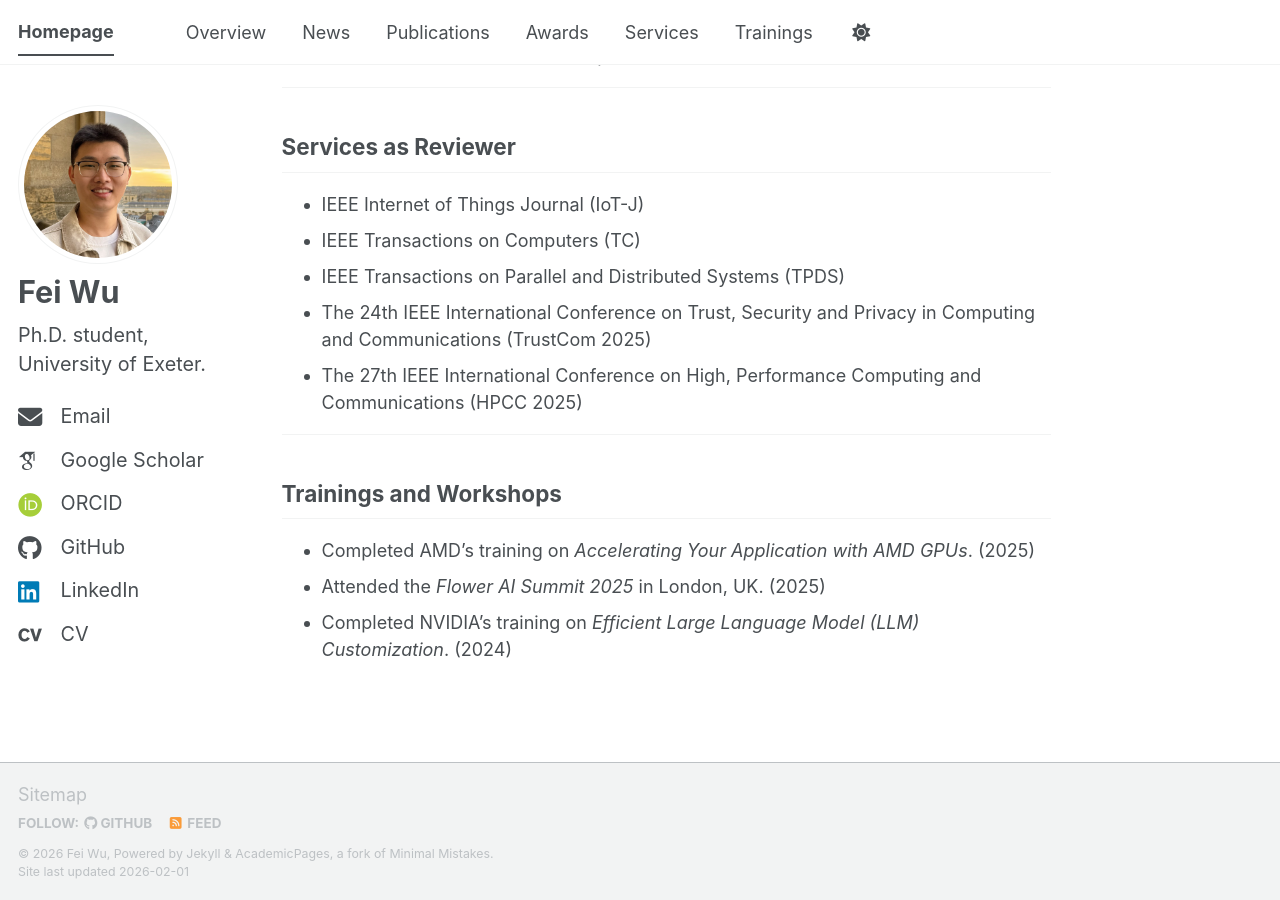
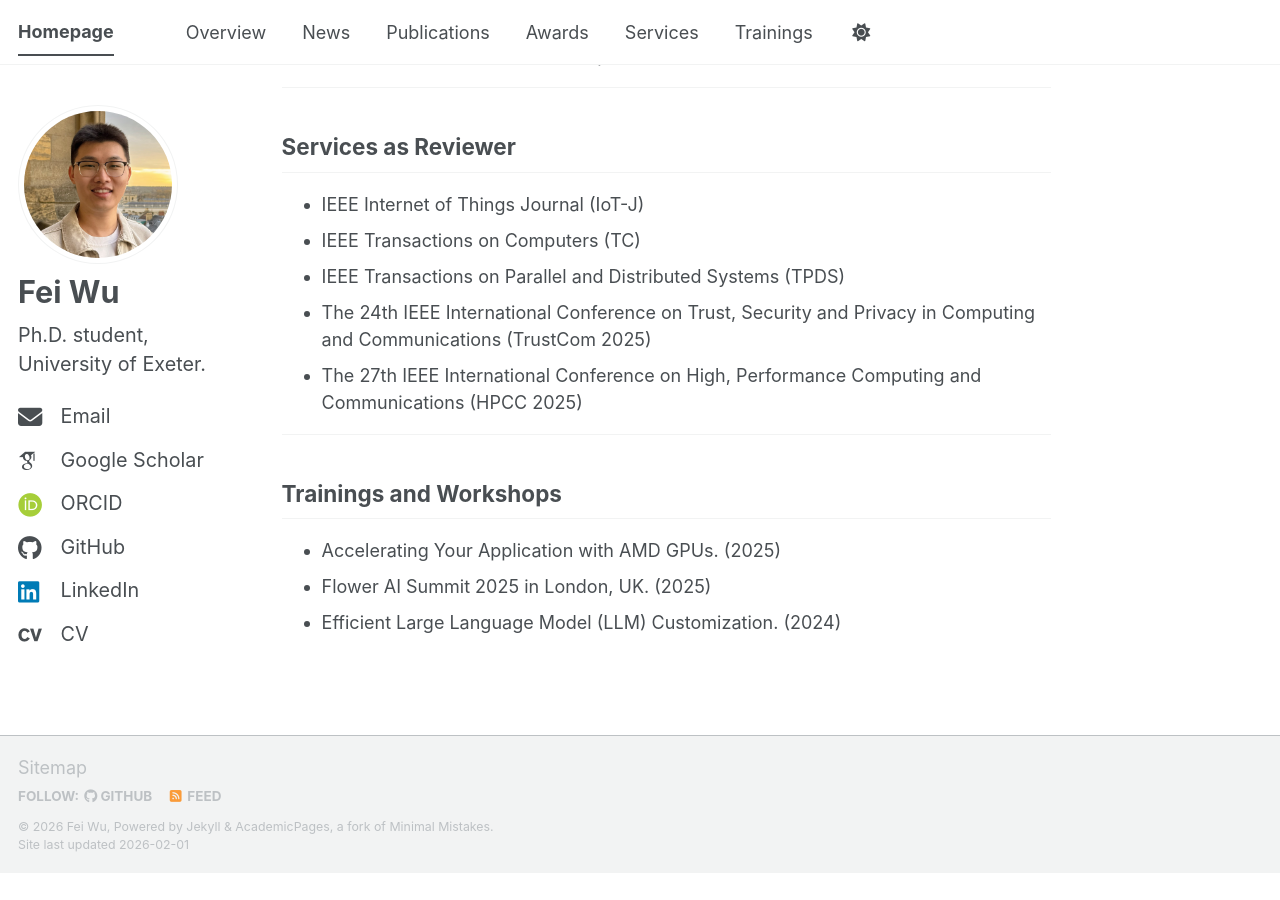
Before and after one commit to fei407/fei407.github.io, a Jekyll site: the page built from _pages/about.md, in a window 1280 px wide and 900 px high, scrolled down 2189 px. Built offline with Jekyll 4.4.1, drawn with Linux system fonts in a browser that asks for light colours; some web fonts are replaced; a script bundle is joined from its source files by our own code; library files that are not in the unit come from our copies; after the commit the page ends 3062 px from its top, so only the background shows below that.

Commit message:
update info

```diff
--- a/_pages/about.md
+++ b/_pages/about.md
@@ -75,6 +75,6 @@ My Ph.D. study is fully funded by the China Scholarship Council and the Universi
 ---
 
 ## Trainings and Workshops
-- Completed AMD's training on *Accelerating Your Application with AMD GPUs*. (2025)
-- Attended the *Flower AI Summit 2025* in London, UK. (2025)
-- Completed NVIDIA's training on *Efficient Large Language Model (LLM) Customization*. (2024)
+- Accelerating Your Application with AMD GPUs. (2025)
+- Flower AI Summit 2025 in London, UK. (2025)
+- Efficient Large Language Model (LLM) Customization. (2024)
```
Also changed, not shown: 1 other file.
